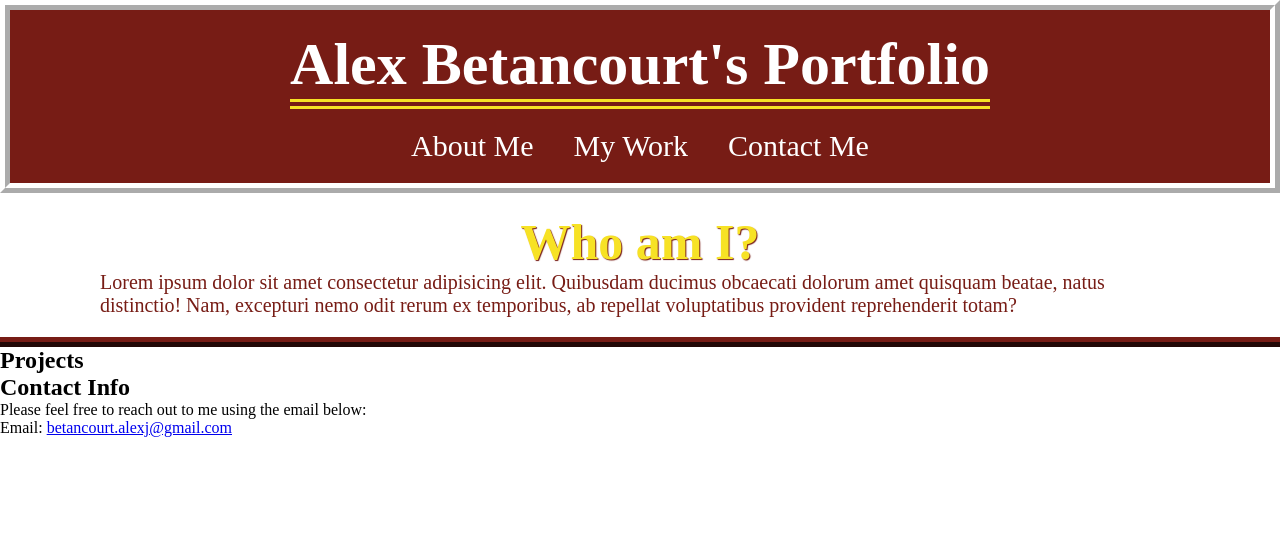
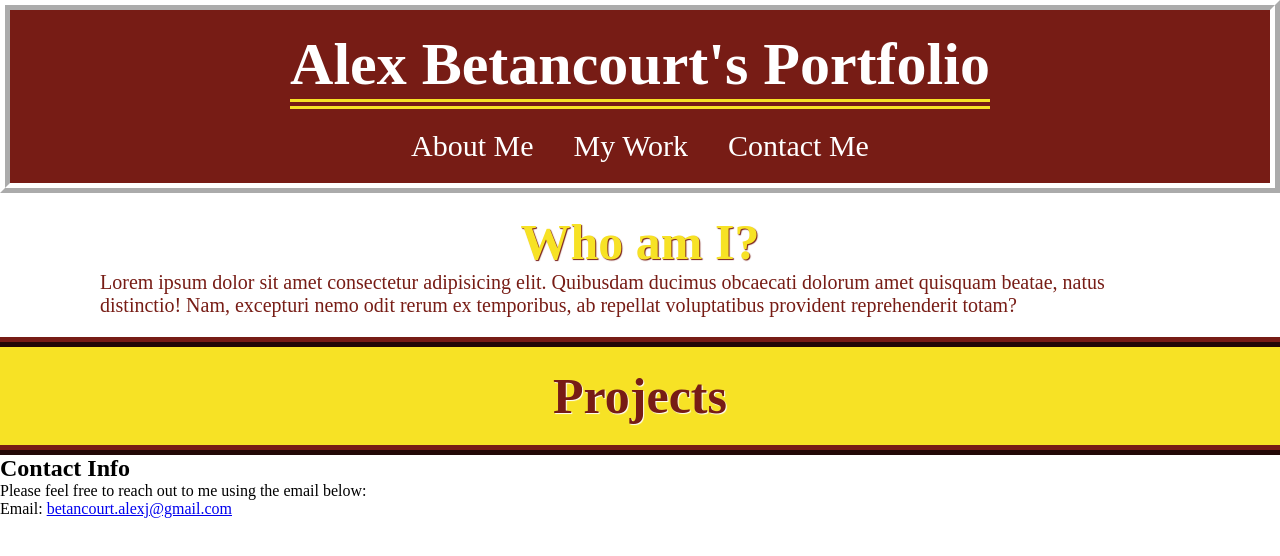
Before and after one commit to ajbf92/portfolio, a plain HTML site: page index.html in a window 1280 px wide. Drawn offline with Linux system fonts and the light colour scheme.

Commit message:
style project section

```diff
--- a/assets/css/style.css
+++ b/assets/css/style.css
@@ -80,3 +80,17 @@ nav ul li a:hover {
     font-size: 20px;
     color: rgb(119, 28, 21);
 }
+
+.my-work {
+    background-color: #f7e225;
+    display:flex;
+    flex-wrap: wrap;
+    padding: 20px 100px;
+    justify-content: center;
+    border-bottom: 10px ridge rgb(119,28,21);
+}
+.my-work h2 {
+    font-size: 50px;
+    color: rgb(119, 28, 21);
+    text-shadow: 1px 1px 1px #ffffff;
+}
```
